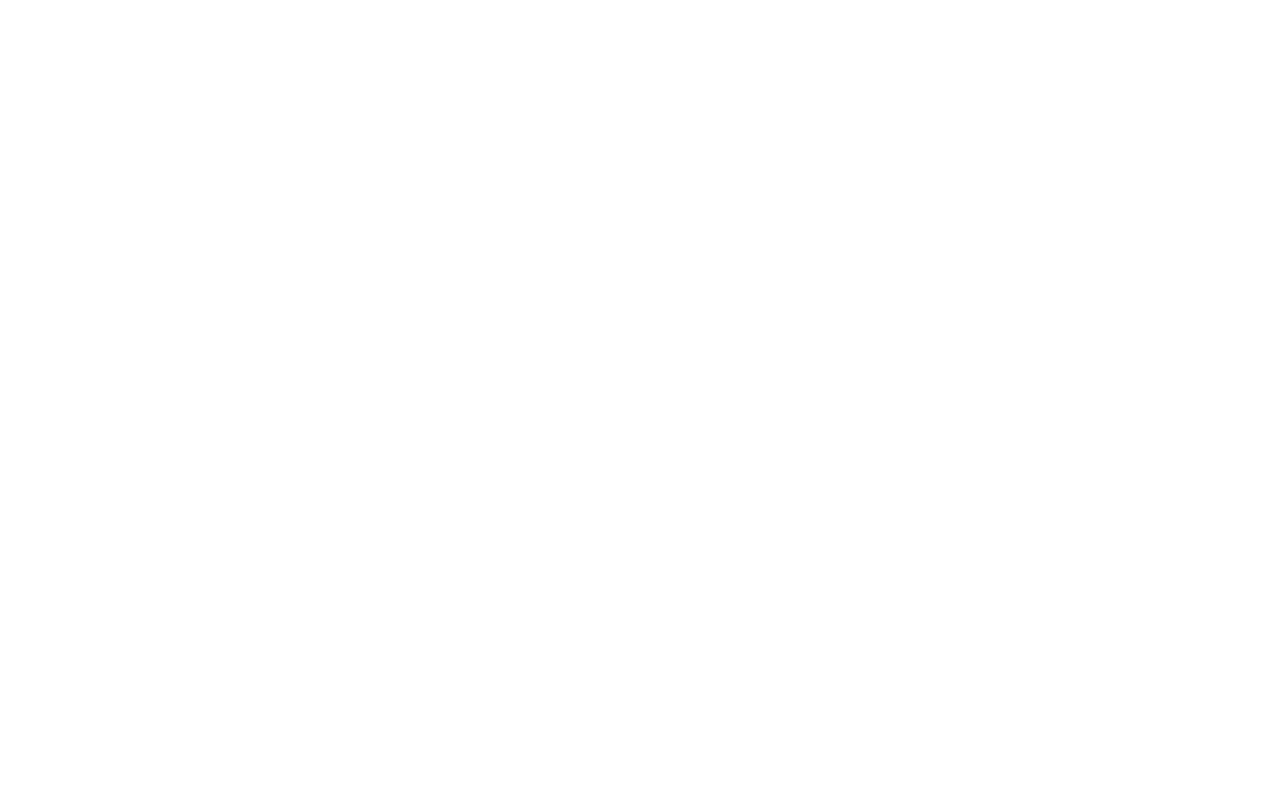
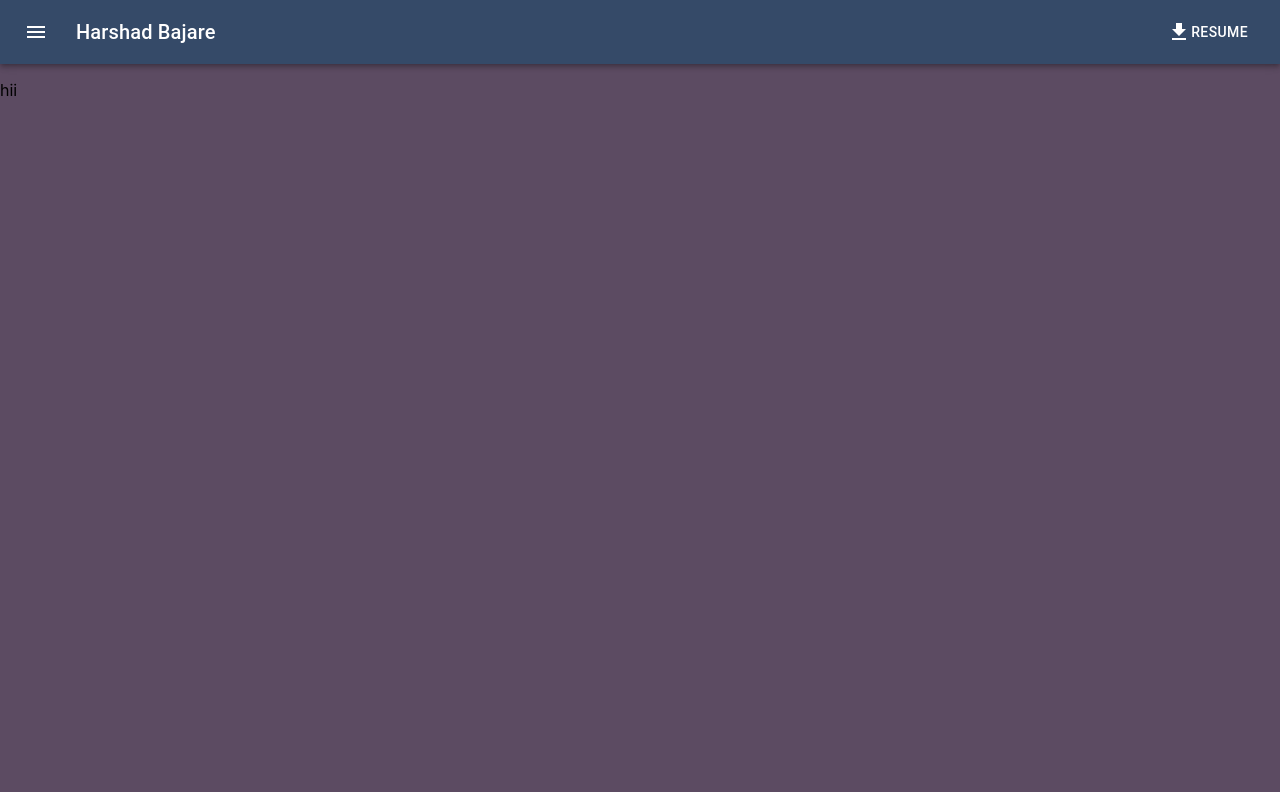
Before and after one commit to harshad01-eng/resume-react-app, a React (Create React App) app: page /contactus in a window 1280 px wide. Built offline with nearby package versions, Linux system fonts and the light colour scheme.

Commit message:
contactus page

```diff
--- a/public/index.html
+++ b/public/index.html
@@ -2,42 +2,22 @@
 <html lang="en">
   <head>
     <meta charset="utf-8" />
-    <link rel="icon" href="%PUBLIC_URL%/favicon.ico" />
+    <link rel="icon" href="%PUBLIC_URL%/profile.jpg" />
     <meta name="viewport" content="width=device-width, initial-scale=1" />
     <meta name="theme-color" content="#000000" />
-    <meta
-      name="description"
-      content="Web site created using create-react-app"
-    />
-    <link rel="apple-touch-icon" href="%PUBLIC_URL%/logo192.png" />
-    <!--
-      manifest.json provides metadata used when your web app is installed on a
-      user's mobile device or desktop. See https://developers.google.com/web/fundamentals/web-app-manifest/
-    -->
+    <meta name="google-site-verification" content="Xm6YcVTsS1Pfqb2FYeSpH6cNLAIIKIosWQOa5vmsL2s" />
+    <meta name="description" content="Harshad Bajare Resume" />
+    <meta http-equiv="Content-Type" content="Harshad Bajare Resume, Harshad Bajare, Software Developer, Engineer" />
+
+    <link rel="apple-touch-icon" href="%PUBLIC_URL%/profile.jpg" />
+
     <link rel="manifest" href="%PUBLIC_URL%/manifest.json" />
-    <!--
-      Notice the use of %PUBLIC_URL% in the tags above.
-      It will be replaced with the URL of the `public` folder during the build.
-      Only files inside the `public` folder can be referenced from the HTML.
 
-      Unlike "/favicon.ico" or "favicon.ico", "%PUBLIC_URL%/favicon.ico" will
-      work correctly both with client-side routing and a non-root public URL.
-      Learn how to configure a non-root public URL by running `npm run build`.
-    -->
     <title>Harshad Bajare</title>
   </head>
   <body>
     <noscript>You need to enable JavaScript to run this app.</noscript>
     <div id="root"></div>
-    <!--
-      This HTML file is a template.
-      If you open it directly in the browser, you will see an empty page.
 
-      You can add webfonts, meta tags, or analytics to this file.
-      The build step will place the bundled scripts into the <body> tag.
-
-      To begin the development, run `npm start` or `yarn start`.
-      To create a production bundle, use `npm run build` or `yarn build`.
-    -->
   </body>
 </html>
--- a/src/App.css
+++ b/src/App.css
@@ -16,7 +16,7 @@
 }
 .backgraoundImg{
   width: 100% !important;
-  height: 99vh !important;
+  height: 100vh !important;
   background-size: 100%;
   background-repeat: no-repeat, repeat;
   background-image: url('./Assets/Images/programBg.jpg');
--- /dev/null
+++ b/src/Components/contactus/contactus.js
@@ -0,0 +1,21 @@
+import React from 'react'
+import Header1 from '../header1';
+export default class contactus extends React.Component{
+    constructor(props){
+        super(props);
+        this.state={
+
+        }
+
+    }
+
+    render(){
+        return(
+            <div className="backgraound">
+            <Header1 history={this.props.history}/>
+            <p>hii</p>
+
+            </div>
+        )
+    }
+}
--- a/src/Components/header1.js
+++ b/src/Components/header1.js
@@ -68,6 +68,9 @@ export default class Header1 extends React.Component{
                                          <ListItem button onClick={()=>this.props.history.push('/resume')}  >
                                          <SummarizeIcon/><ListItemText  style={{paddingLeft:20}} primary={'Resume'}/>
                                             </ListItem>
+                                            <ListItem button onClick={()=>this.props.history.push('/contactus')}  >
+                                         <SummarizeIcon/><ListItemText  style={{paddingLeft:20}} primary={'contactus'}/>
+                                            </ListItem>
                                         </List>
 
 
--- a/src/routin.js
+++ b/src/routin.js
@@ -1,6 +1,7 @@
 import React from "react";
 import home from "./Home";
 import resume from "./Components/resume/resume";
+import contactus from "./Components/contactus/contactus";
 import { Switch,BrowserRouter,Route } from "react-router-dom";
 export default class routin extends React.Component{
     constructor(props){
@@ -17,6 +18,7 @@ export default class routin extends React.Component{
                 <Switch>
                 <Route exact path="/"component={home}/>
                 <Route exact path="/resume"component={resume}/>
+                <Route exact path="/contactus"component={contactus}/>
                 </Switch>
                 </BrowserRouter>
             </div>
```
Also changed, not shown: public/profile.jpg (added).
